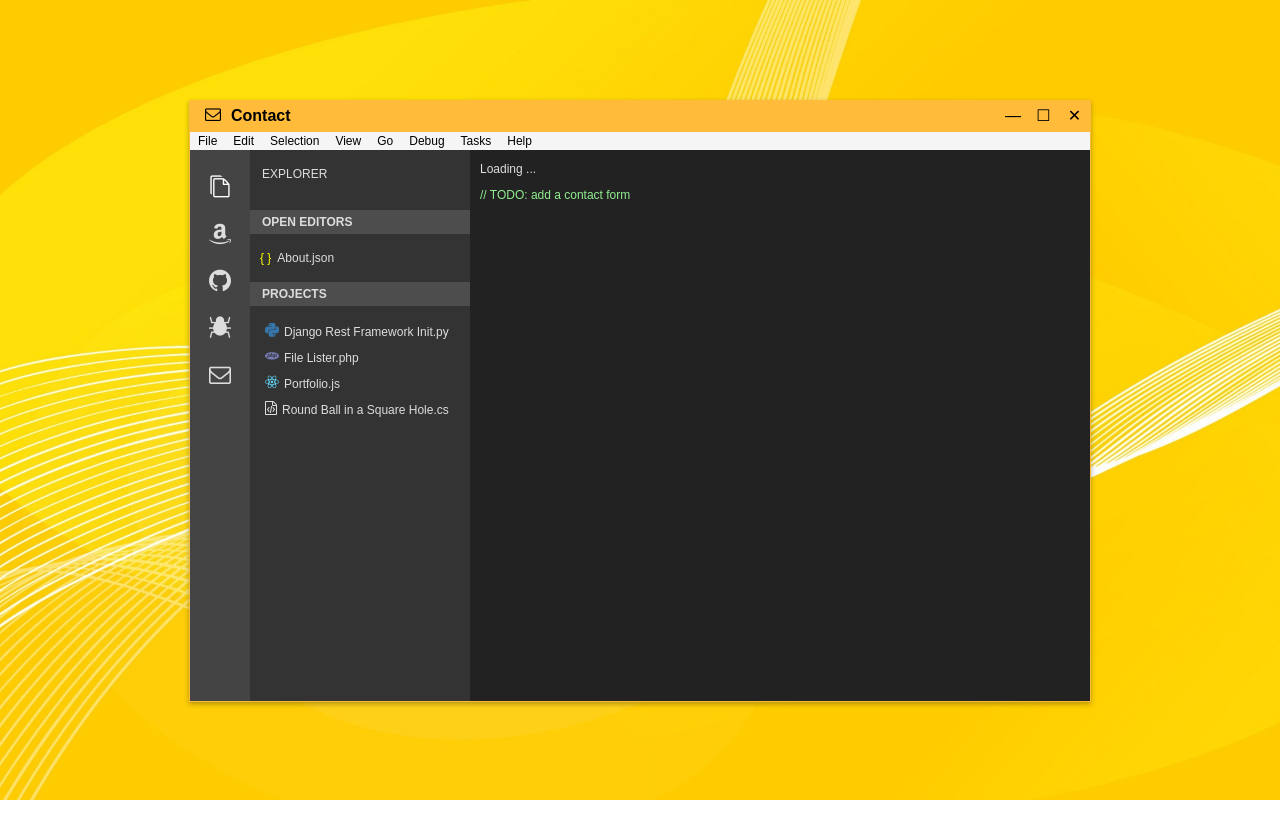
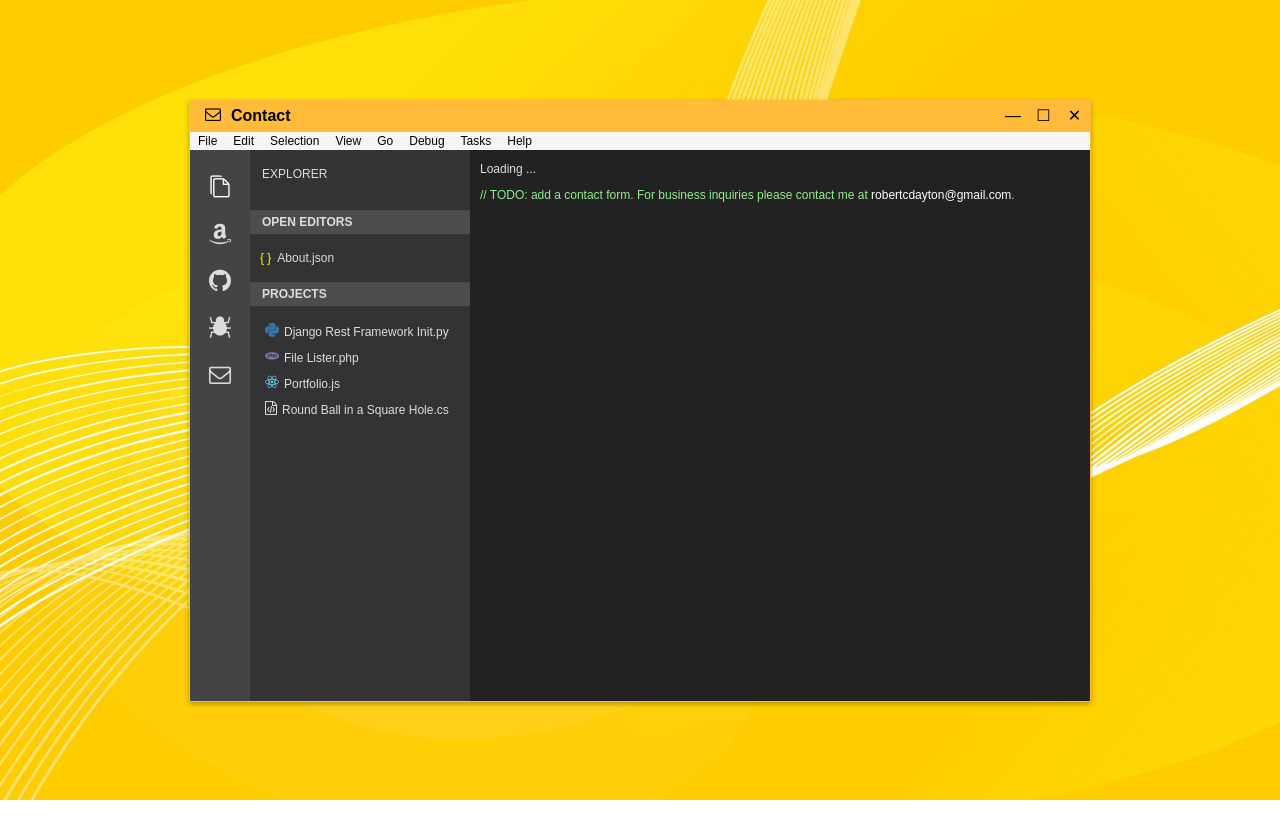
Before and after one commit to rdayton/react-portfolio, a React (Create React App) app: page / in a window 1280 px wide. Both pictures are taken after a click on the item 220 px from the left and 374 px from the top of the page. Shown: the top 838 px of the page. Built offline with nearby package versions, Linux system fonts and the light colour scheme; no server answers.

Commit message:
Email added to contact page

```diff
--- a/src/Content.js
+++ b/src/Content.js
@@ -110,7 +110,7 @@ class Content extends Component {
                     <p className="comment">// TODO: add some weird bug stuff</p>
                 }
                 {this.props.view === "contact" &&
-                    <p className="comment">// TODO: add a contact form</p>
+                    <p className="comment">// TODO: add a contact form.  For business inquiries please contact me at <a href="mailto:robertcdayton@gmail.com">robertcdayton@gmail.com</a>.</p>
                 }
             </div>
         )
```
